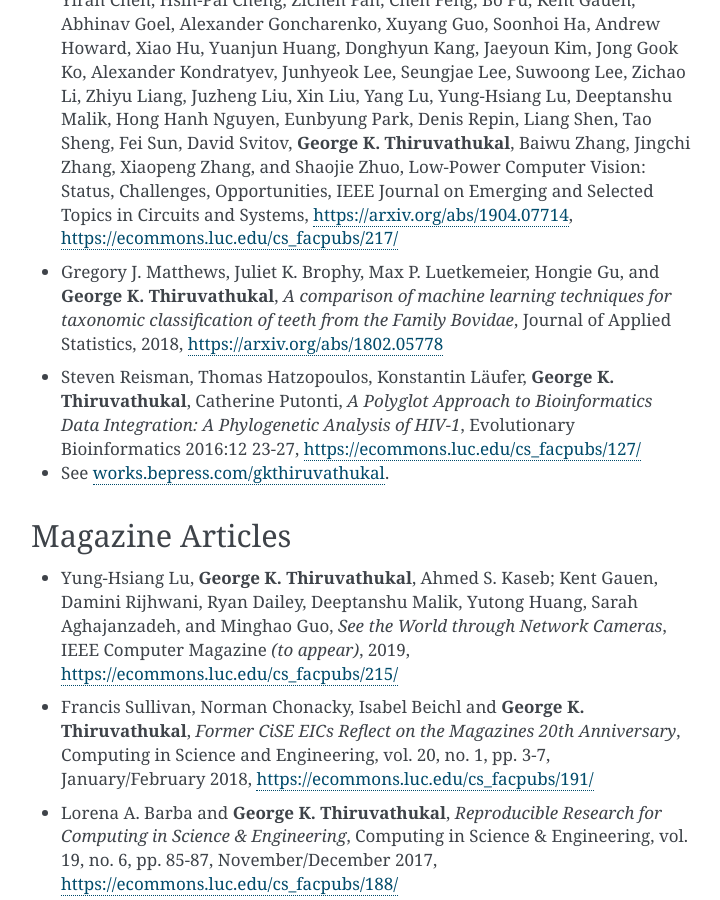
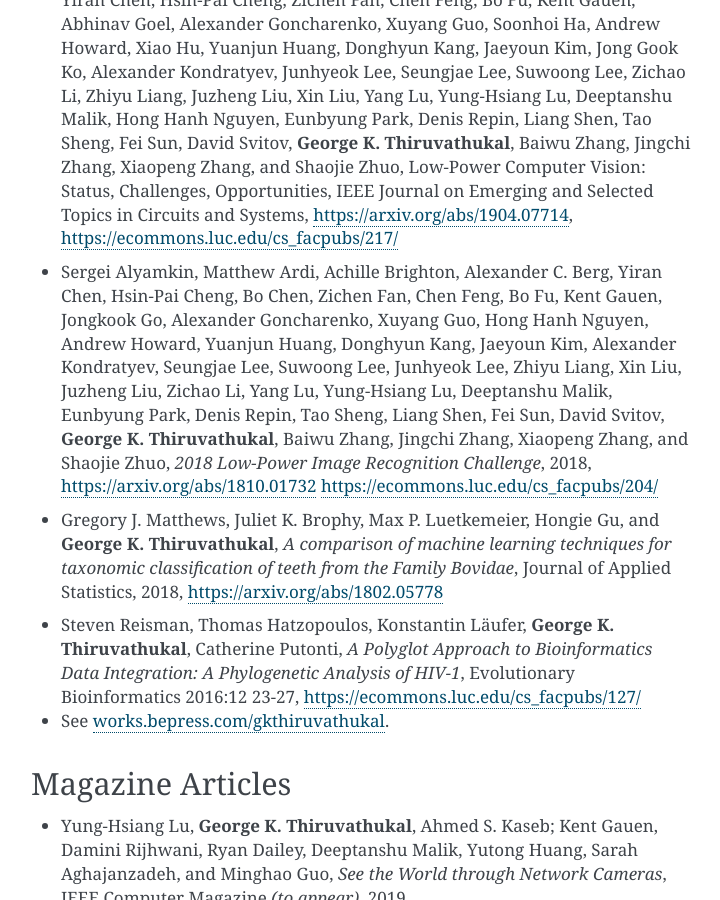
Before and after one commit to jweezy24/thiruvathukal-home-sphinx, a Sphinx documentation site: the page built from source/publications.rst, in a window 1280 px wide and 900 px high, scrolled down 3433 px. Shown: the whole window, without its empty margins (389-1109 px from the left). Built offline with Sphinx 7.4.7, drawn with Linux system fonts in a browser that asks for light colours; some of the changed text lies outside the part shown.

Commit message:
added a citiation for 2018 Low-Power Image Recognition Challenge

```diff
--- a/source/publications.rst
+++ b/source/publications.rst
@@ -332,6 +332,19 @@ Journal Articles
   https://ecommons.luc.edu/cs_facpubs/217/
 
 .. index::
+   low-power, image, recgonition
+
+* Sergei Alyamkin, Matthew Ardi, Achille Brighton, Alexander C. Berg, Yiran Chen, Hsin-Pai Cheng, Bo Chen, Zichen Fan,
+  Chen Feng, Bo Fu, Kent Gauen, Jongkook Go, Alexander Goncharenko, Xuyang Guo, Hong Hanh Nguyen, Andrew Howard, Yuanjun Huang,
+  Donghyun Kang, Jaeyoun Kim, Alexander Kondratyev, Seungjae Lee, Suwoong Lee, Junhyeok Lee, Zhiyu Liang, Xin Liu, Juzheng Liu,
+  Zichao Li, Yang Lu, Yung-Hsiang Lu, Deeptanshu Malik, Eunbyung Park, Denis Repin, Tao Sheng, Liang Shen, Fei Sun, David Svitov,
+  |George-K-Thiruvathukal|, Baiwu Zhang, Jingchi Zhang, Xiaopeng Zhang, and Shaojie Zhuo,
+  *2018 Low-Power Image Recognition Challenge*,
+  2018,
+  https://arxiv.org/abs/1810.01732
+  https://ecommons.luc.edu/cs_facpubs/204/
+
+.. index::
    machine learning, fossils, shape analysis
 
 * Gregory J. Matthews, Juliet K. Brophy, Max P. Luetkemeier, Hongie Gu, and |George-K-Thiruvathukal|,
@@ -467,7 +480,7 @@ Datasets
 * Dario Dematties, |George-K-Thiruvathukal|, Silvio Rizzi, Alejandro Javier Wainselboim and Bonifacio Silvano Zanutto,
   *Neurocomputational cortical memory for spectro-temporal phonetic abstraction.*
   Zenodo, 2019,
-  https://zenodo.org/record/2584864#.XMcJXN-YVuQ
+  https://zenodo.org/record/2584864
 
 * Dario Dematties, |George-K-Thiruvathukal|, Silvio Rizzi, Alejandro Javier Wainselboim and Bonifacio Silvano Zanutto,
   *Datasets used to train and test the Cortical Spectro-Temporal Model (CSTM) (Version v1.0)*
```
